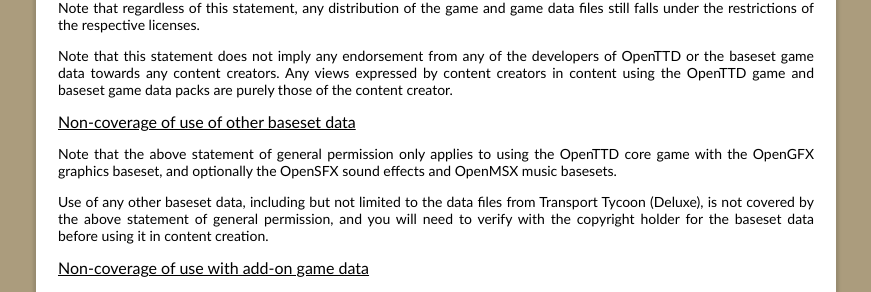
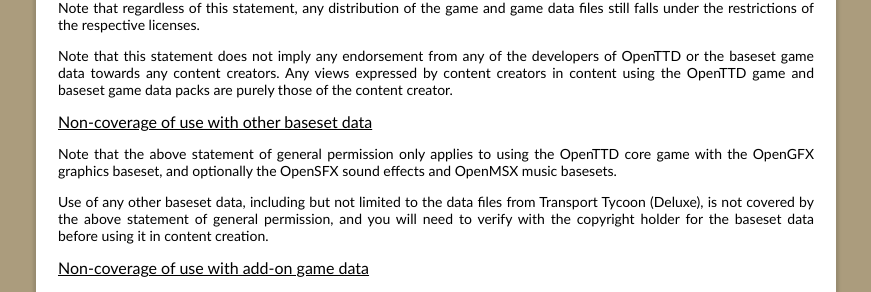
Before and after one commit to OpenTTD/website, a Jekyll site: the page built from pages/contentcreators.html, in a window 1280 px wide. Shown: the part 522-814 px from the top of the page, without its empty margins (204-1075 px from the left). Built offline with Jekyll 4.4.1, drawn with Linux system fonts in a browser that asks for light colours.

Commit message:
Fix: Avoid 'of ... of' phrasing

```diff
--- a/pages/contentcreators.html
+++ b/pages/contentcreators.html
@@ -20,7 +20,7 @@
             <p>It is the intention of the development teams behind OpenTTD and the open baseset game data packs that any Let's Play, review, and other similar content, is permitted with no limitations. Monetization and commercial use of the game and game data is permitted without limitations.</p>
             <p>Note that regardless of this statement, any distribution of the game and game data files still falls under the restrictions of the respective licenses.</p>
             <p>Note that this statement does not imply any endorsement from any of the developers of OpenTTD or the baseset game data towards any content creators. Any views expressed by content creators in content using the OpenTTD game and baseset game data packs are purely those of the content creator.</p>
-            <h3>Non-coverage of use of other baseset data</h3>
+            <h3>Non-coverage of use with other baseset data</h3>
             <p>Note that the above statement of general permission only applies to using the OpenTTD core game with the OpenGFX graphics baseset, and optionally the OpenSFX sound effects and OpenMSX music basesets.</p>
             <p>Use of any other baseset data, including but not limited to the data files from Transport Tycoon (Deluxe), is not covered by the above statement of general permission, and you will need to verify with the copyright holder for the baseset data before using it in content creation.</p>
             <h3>Non-coverage of use with add-on game data</h3>
```
